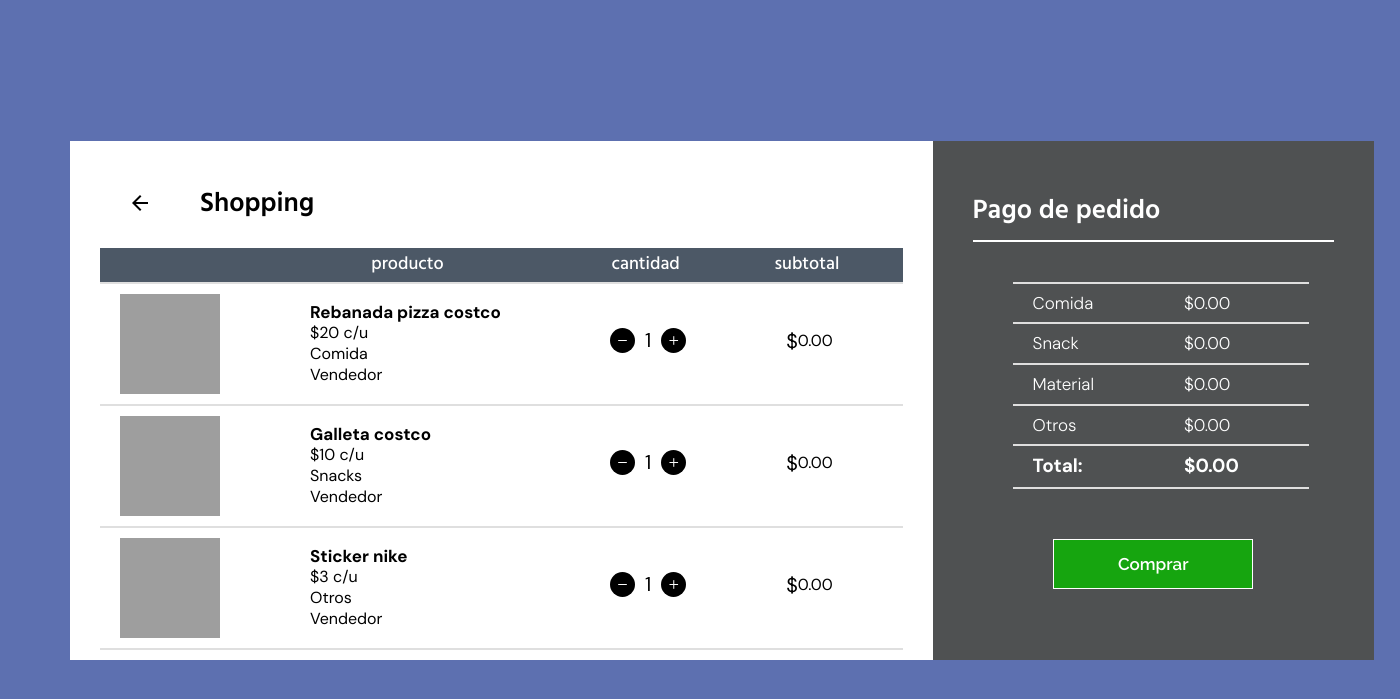
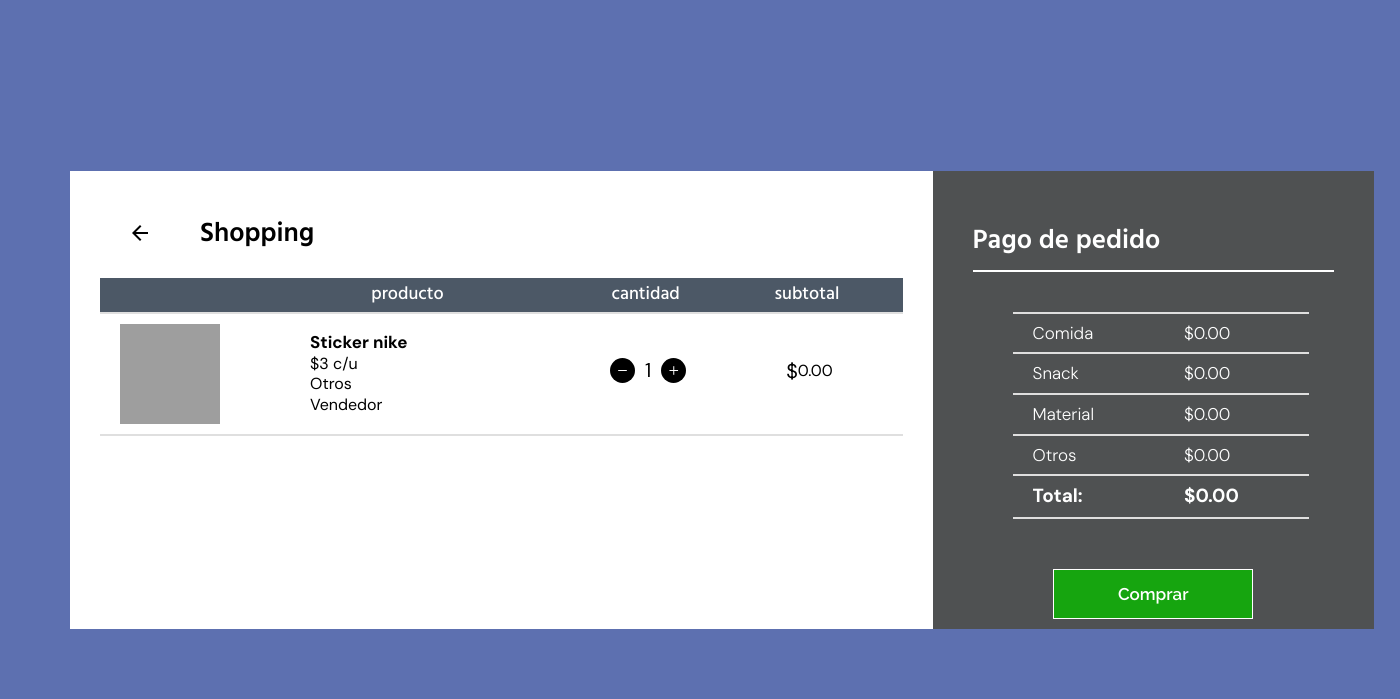
Before and after one commit to phantoooomCam/Market, a Flask app: template templates/Shopping.html in a window 1400 px wide. Shown: the top 699 px of the page. Run offline with Flask 3, Linux system fonts and the light colour scheme; the template is opened without the code that fills it, so the values that code supplies are empty; grey boxes are pictures that could not be loaded.

Commit message:
cambios shopping

```diff
--- a/static/submenus.css
+++ b/static/submenus.css
@@ -56,10 +56,9 @@ main {
     width: 100%;
 }
 .titulo_otros {
-    background: url("otros5.jpg");
+    background:gray ;
     text-align: center;
     width: 100%;
-    color: #708090;
     background-size: 100% 100%;
 }
 .nombre_submenus {
--- a/templates/Shopping.html
+++ b/templates/Shopping.html
@@ -31,61 +31,6 @@
                         <th>subtotal</th>
                     </thead>
                     <tbody>
-                        <tr>
-                            <td class="imagen"><img src="pizza_costco_prueba.jpeg"></td>
-                            <td class="info">
-                                <div class="info2">
-                                    <p class="nombre_producto">Rebanada pizza costco</p>
-                                    <p>$20 c/u</p>
-                                    <p>Comida</p>
-                                    <p>Vendedor</p>
-                                </div>
-                            <td class="cantidad">
-                                <div class="cantidad2">
-                                    <button class="btn_menos">
-                                        <span class="material-symbols-outlined menos_icon">
-                                            remove
-                                            </span>
-                                    </button>
-                                    <span class="can">1</span>
-                                    <button class="btn_mas"><span class="material-symbols-outlined mas_icon">
-                                        add
-                                        </span></button>
-                                </div>
-                            </td>
-                            <td class="subtotal">
-                                <div class="subtotal2">
-                                    $<p>0.00</p>
-                                </div>
-                            </td>
-                        </tr>
-                        <tr>
-                            <td class="imagen"><img src="galletas_cotsco_prueba.jpeg"></td>
-                            <td class="info">
-                                <div class="info2">
-                                    <p class="nombre_producto">Galleta costco</p>
-                                    <p>$10 c/u</p>
-                                    <p>Snacks</p>
-                                    <p>Vendedor</p>
-                                </div>
-                            <td class="cantidad">
-                                <div class="cantidad2">                             <button class="btn_menos">
-                                    <span class="material-symbols-outlined menos_icon">
-                                        remove
-                                        </span>
-                                    </button>
-                                    <span class="can">1</span>
-                                    <button class="btn_mas"><span class="material-symbols-outlined mas_icon">
-                                        add
-                                        </span></button>
-                                </div>
-                            </td>
-                            <td class="subtotal">
-                                <div class="subtotal2">
-                                    $<p>0.00</p>
-                                </div>
-                            </td>
-                        </tr>
                         <tr>
                             <td class="imagen"><img src="sticker_nike.jpg"></td>
                             <td class="info">
```
Also changed, not shown: 2 other files.
